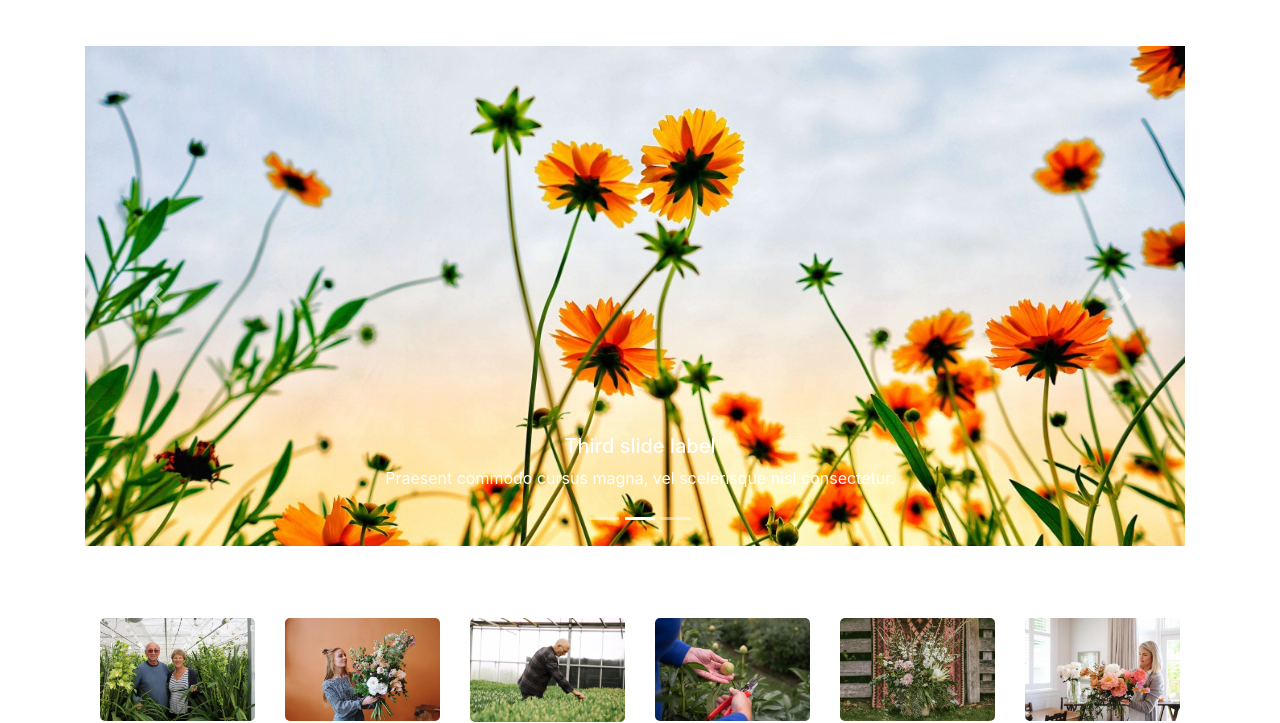
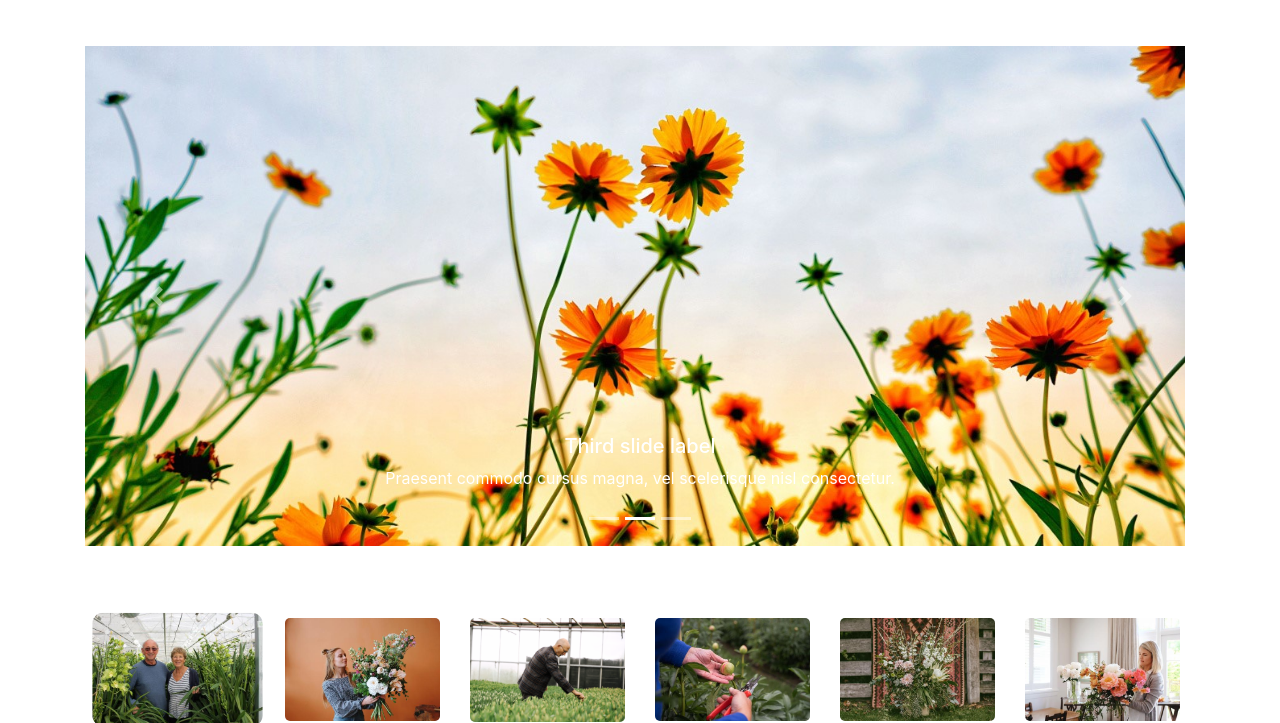
Before and after one commit to ubaidkv16/Orchid, a plain HTML site: page gallery.html in a window 1280 px wide. In both pictures the pointer is over the picture 177 px from the left and 746 px from the top of the page. Shown: the part 77-800 px from the top of the page. Drawn offline with nearby package versions, Linux system fonts and the light colour scheme.

Commit message:
Update gallery.html

```diff
--- a/gallery.html
+++ b/gallery.html
@@ -33,6 +33,11 @@
 
         .container-fluid>.row>.col-lg-2>img {
             border-radius: 5px;
+        }
+        .container-fluid>.row>.col-lg-2 img:hover {
+            transform: scale(1.1);
+            border-radius: 10px;
+            transition: 1s;
         }
     </style>
 </head>
```
